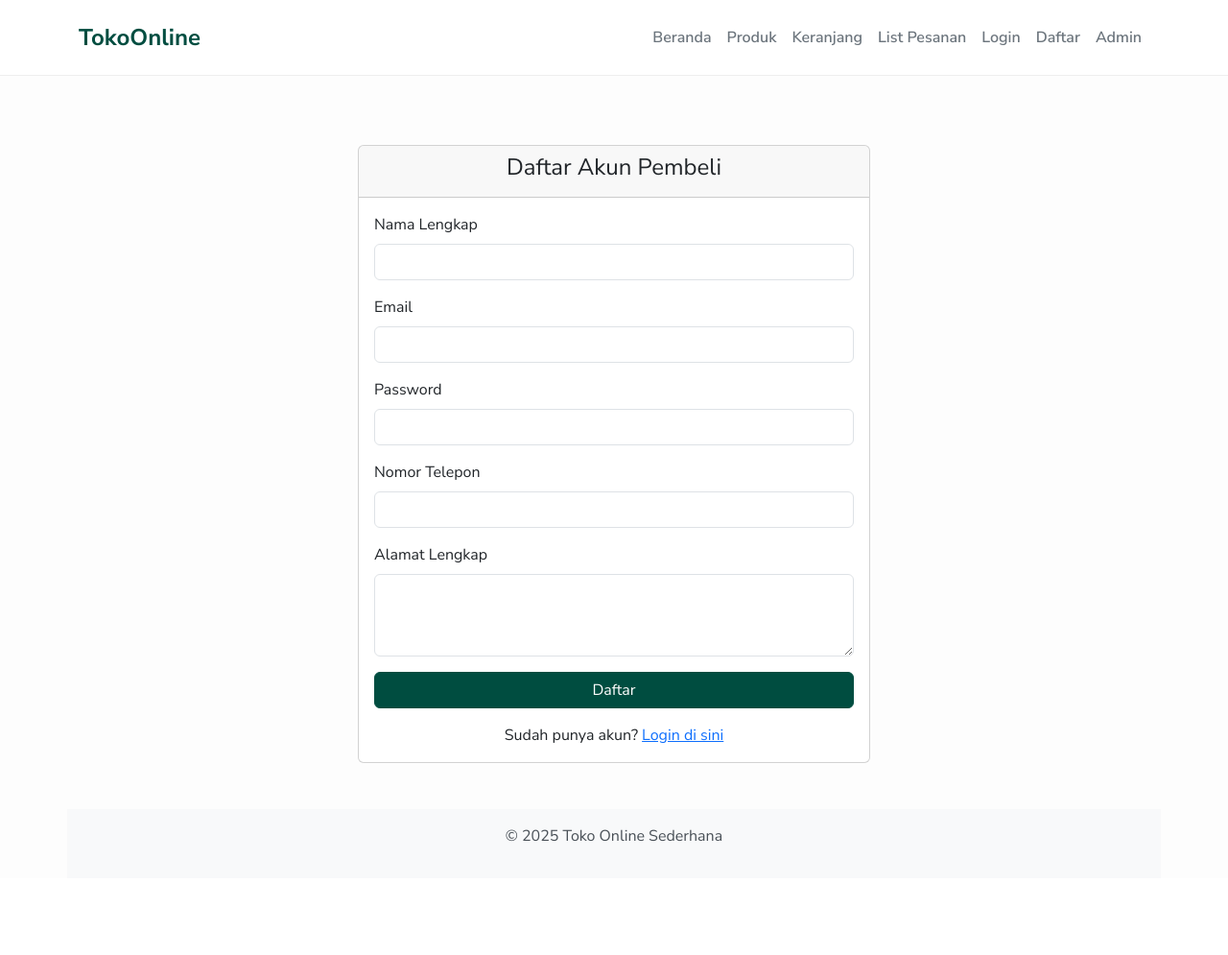
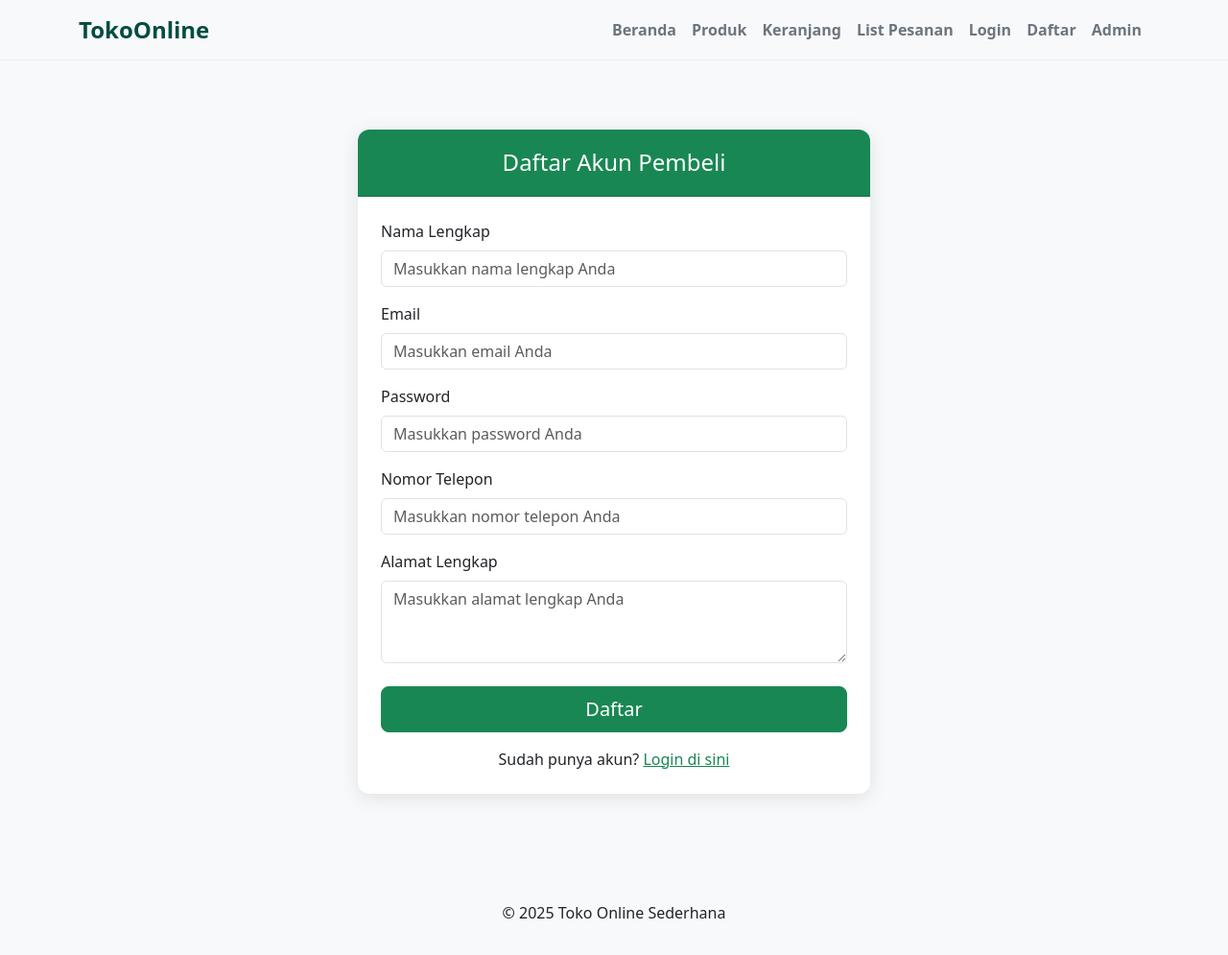
Before and after one commit to Qood20/tokoonline, a PHP site: page /index.php?page=daftar_pembeli in a window 1280 px wide. Shown: the whole page at 96% size. Before the commit the page ends 877 px from the top, so only its background shows below. Run offline with PHP 8.4, Linux system fonts and the light colour scheme.

Commit message:
Commit rafly ubahh tampilan daftar dan login

```diff
--- a/daftar_pembeli.php
+++ b/daftar_pembeli.php
@@ -1,34 +1,70 @@
+<!DOCTYPE html>
+<html lang="id">
+<head>
+    <meta charset="UTF-8">
+    <meta name="viewport" content="width=device-width, initial-scale=1.0">
+    <title>Daftar Akun Pembeli - Toko Online</title>
+    <link href="https://cdn.jsdelivr.net/npm/bootstrap@5.3.0/dist/css/bootstrap.min.css" rel="stylesheet">
+    <style>
+        body {
+            background-color: #f8f9fa;
+        }
+        .card {
+            border: none;
+            border-radius: 12px;
+            box-shadow: 0 4px 20px rgba(0,0,0,0.1);
+        }
+        .card-header {
+            background-color: #198754;
+            color: white;
+            border-radius: 12px 12px 0 0 !important;
+            padding: 20px;
+        }
+        .btn-primary {
+            background-color: #198754;
+            border-color: #198754;
+        }
+        .btn-primary:hover {
+            background-color: #157347;
+            border-color: #157347;
+        }
+        a {
+            color: #198754;
+        }
+    </style>
+</head>
+<body>
 <div class="container">
     <div class="row justify-content-center">
         <div class="col-md-6">
-            <div class="card mt-5">
+            <div class="card mt-5 mb-5">
                 <div class="card-header text-center">
-                    <h4>Daftar Akun Pembeli</h4>
+                    <h4 class="mb-0">Daftar Akun Pembeli</h4>
                 </div>
-                <div class="card-body">
+                <div class="card-body p-4">
                     <form method="POST" action="daftar_pembeli_act.php">
                         <div class="mb-3">
                             <label for="nama_pengguna" class="form-label">Nama Lengkap</label>
-                            <input type="text" class="form-control" id="nama_pengguna" name="nama_pengguna" required>
+                            <input type="text" class="form-control" id="nama_pengguna" name="nama_pengguna" placeholder="Masukkan nama lengkap Anda" required>
                         </div>
                         <div class="mb-3">
                             <label for="email_pengguna" class="form-label">Email</label>
-                            <input type="email" class="form-control" id="email_pengguna" name="email_pengguna" required>
+                            <input type="email" class="form-control" id="email_pengguna" name="email_pengguna" placeholder="Masukkan email Anda" required>
                         </div>
                         <div class="mb-3">
                             <label for="password_pengguna" class="form-label">Password</label>
-                            <input type="password" class="form-control" id="password_pengguna" name="password_pengguna" required>
+                            <input type="password" class="form-control" id="password_pengguna" name="password_pengguna" placeholder="Masukkan password Anda" required>
                         </div>
                         <div class="mb-3">
                             <label for="telepon_pengguna" class="form-label">Nomor Telepon</label>
-                            <input type="text" class="form-control" id="telepon_pengguna" name="telepon_pengguna" required>
+                            <input type="text" class="form-control" id="telepon_pengguna" name="telepon_pengguna" placeholder="Masukkan nomor telepon Anda" required>
                         </div>
                         <div class="mb-3">
                             <label for="alamat_pengguna" class="form-label">Alamat Lengkap</label>
-                            <textarea class="form-control" id="alamat_pengguna" name="alamat_pengguna" rows="3" required></textarea>
+                            <textarea class="form-control" id="alamat_pengguna" name="alamat_pengguna" rows="3" placeholder="Masukkan alamat lengkap Anda" required></textarea>
                         </div>
-                        <div class="d-grid gap-2">
-                            <button type="submit" class="btn btn-primary">Daftar</button>
+                        <div class="d-grid gap-2 mt-4">
+                            <button type="submit" class="btn btn-primary btn-lg">Daftar</button>
                         </div>
                     </form>
                     <div class="text-center mt-3">
@@ -39,3 +75,6 @@
         </div>
     </div>
 </div>
+<script src="https://cdn.jsdelivr.net/npm/bootstrap@5.3.0/dist/js/bootstrap.bundle.min.js"></script>
+</body>
+</html>
```
Also changed, not shown: login_pembeli.php (+45 -6 lines).
